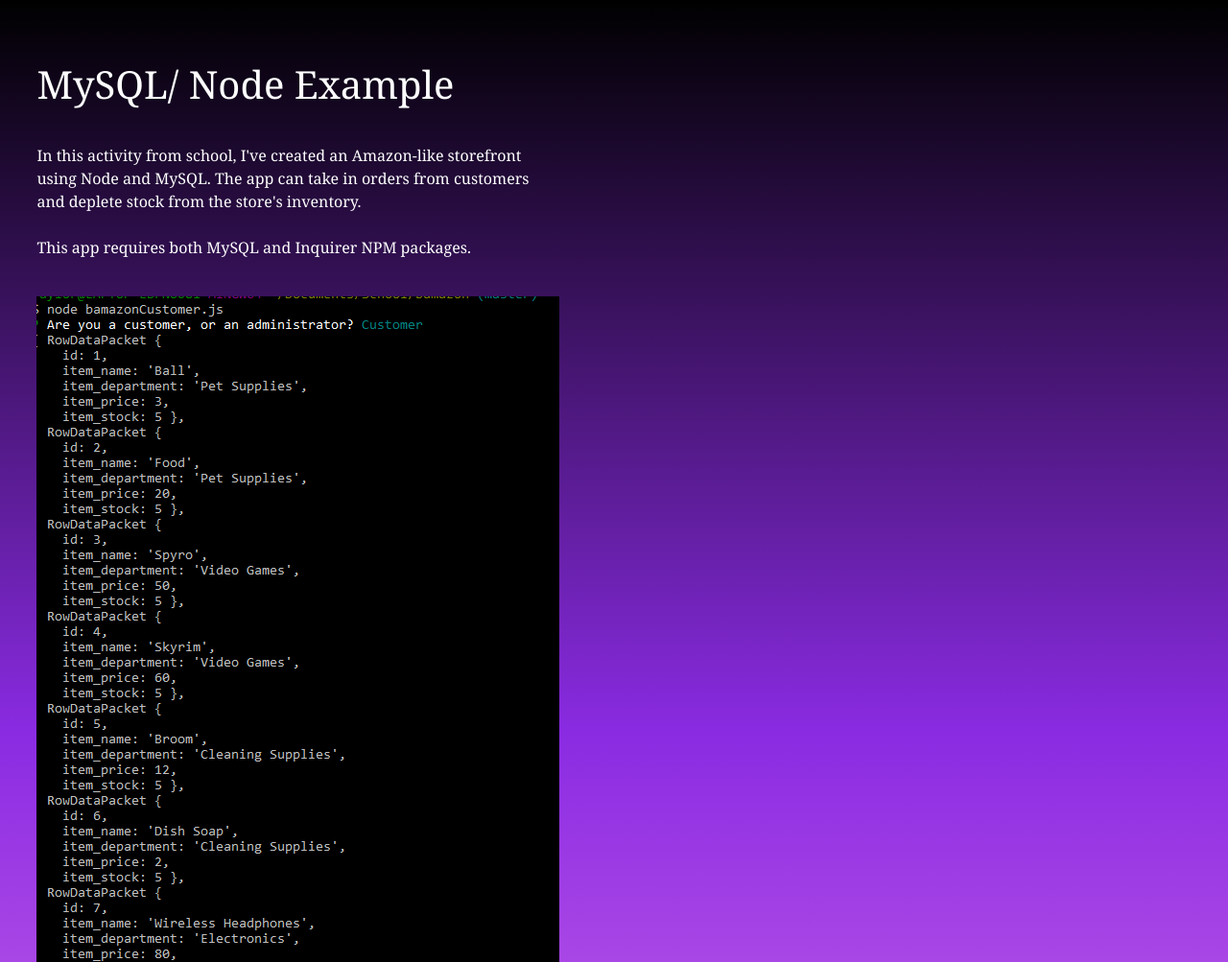
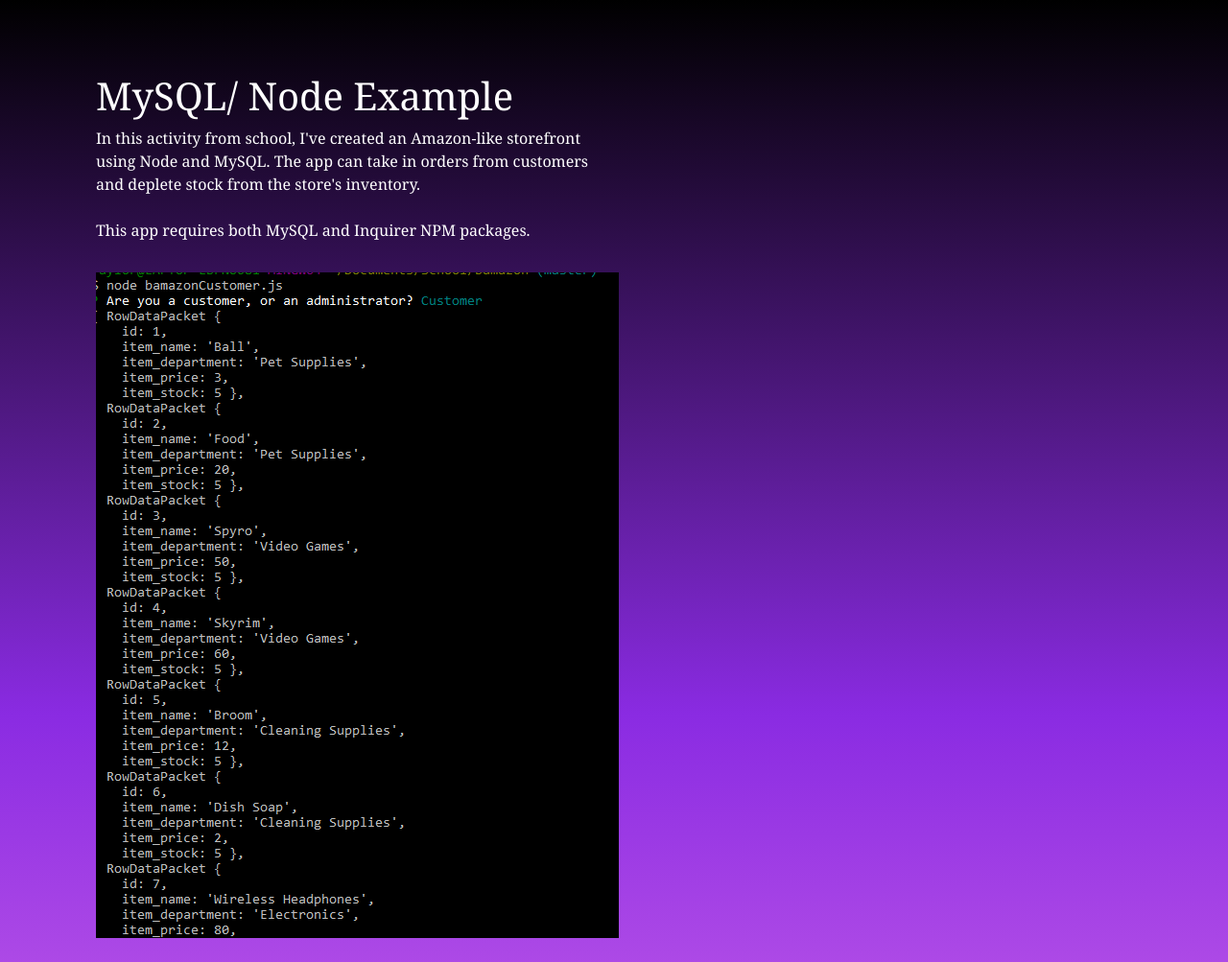
Before and after one commit to taylorpelsue/nodemysql, a plain HTML site: page index.html in a window 1280 px wide. Shown: the top 1003 px of the page at 96% size. Drawn offline with nearby package versions, Linux system fonts and the light colour scheme.

Commit message:
adding rows

```diff
--- a/assets/css/style.css
+++ b/assets/css/style.css
@@ -7,22 +7,22 @@ body {
 h1 {
     color: white;
     font-family: Cambria;
-    margin-top: 5%;
-    margin-left: 3%;
+    margin-top: 7%;
+
 }
 
 #info {
     font-family: Cambria;
     color: white;
-    margin: 3%;
+    margin-bottom: 3%;
 }
 
 #cust {
-    margin-left: 3%;
+
     margin-bottom: 3%;
 }
 
 #app {
-    margin-left: 3%;
+
     margin-bottom: 3%;
 }
--- a/index.html
+++ b/index.html
@@ -26,7 +26,8 @@
 
 <body>
 
-    <div class="row">
+    <div class="container">
+        <div class="row-fluid">
             <div class="col-md-12">
                 <h1>MySQL/ Node Example</h1>
 
@@ -38,17 +39,21 @@
 
             </div>
         </div>
+    </div>
 
-
-    <div class="row">
+    <div class="container">
+        <div class="row-fluid">
             <div class="col-md-12">
                 <img src="./assets/images/cust.png" id="cust" alt="customerOrAdmin">
             </div>
         </div>
+    </div>
 
-    <div class="row">
+    <div class="container">
+        <div class="row-fluid">
             <div class="col-md-12">
                 <img src="./assets/images/app.png" id="app" alt="workingApp">
+            </div>
         </div>
     </div>
 
```
Lines whose indentation alone changed are shown as unchanged.
